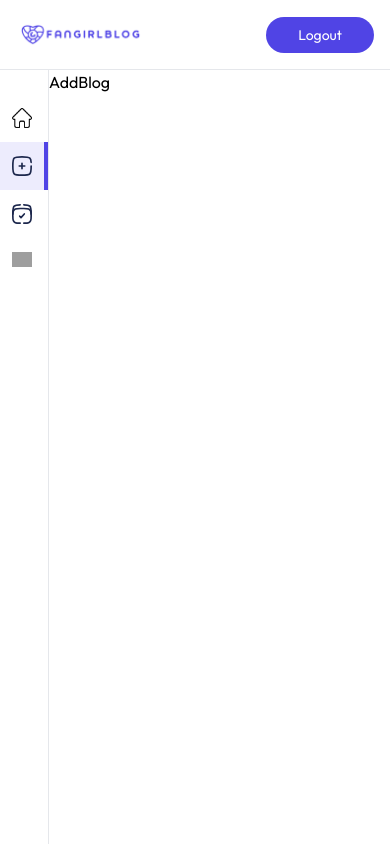
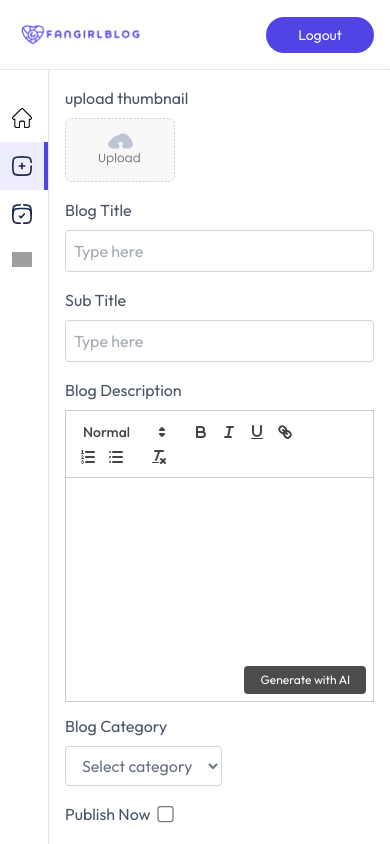
Before and after one commit to pouryourlove/fangirl-blog, a React (Vite) app in the folder client/: page /admin/addBlog in a window 390 px wide. Built offline with nearby package versions, Linux system fonts and the light colour scheme; grey boxes are pictures that could not be loaded; the HTML template or start-up script is replaced by a standard one.

Commit message:
feat: add AddBlog page

```diff
--- a/client/package.json
+++ b/client/package.json
@@ -13,6 +13,7 @@
     "@tailwindcss/vite": "^4.1.10",
     "moment": "^2.30.1",
     "motion": "^12.19.2",
+    "quill": "^2.0.3",
     "react": "^19.1.0",
     "react-dom": "^19.1.0",
     "react-router-dom": "^7.6.2",
--- a/client/src/App.jsx
+++ b/client/src/App.jsx
@@ -8,6 +8,7 @@
 import AddBlog from './pages/admin/AddBlog'
 import Comments from './pages/admin/Comments'
 import Login from './pages/admin/Login'
+import 'quill/dist/quill.snow.css'
 
 function App() {
   return (
--- a/client/src/assets/assets.js
+++ b/client/src/assets/assets.js
@@ -21,6 +21,7 @@
 import cross_icon from './cross_icon.svg'
 import tick_icon from './tick_icon.svg'
 import bin_icon from './bin_icon.svg'
+import upload_area from './upload_area.svg'
 
 export const assets = {
     logo,
@@ -35,7 +36,8 @@
     dashboard_icon_4,
     cross_icon,
     tick_icon,
-    bin_icon
+    bin_icon,
+    upload_area
 }
 export const blogCategories = ['All', 'Zzong', 'Moodeng','TV shows','Movies', 'Music']
 
--- a/client/src/pages/admin/AddBlog.jsx
+++ b/client/src/pages/admin/AddBlog.jsx
@@ -1,9 +1,117 @@
-import React from 'react'
+import React, { useRef, useState } from "react";
+import { assets, blogCategories } from "../../assets/assets";
+import Quill from "quill";
+import { useEffect } from "react";
 
 function AddBlog() {
+  const editorRef = useRef(null);
+  const quillRef = useRef(null);
+
+  const [image, setImage] = useState(false);
+  const [title, setTitle] = useState("");
+  const [subTitle, setSubTitle] = useState("");
+  const [category, setCategory] = useState("Movie");
+  const [isPublished, setIsPublished] = useState(false);
+
+  const generateContent = async () => {};
+
+  const onsubmitHandler = async (e) => {
+    e.preventDefault;
+  };
+
+  useEffect(() => {
+    //initiate quill only once
+    if (!quillRef.current && editorRef.current) {
+      quillRef.current = new Quill(editorRef.current, { theme: "snow" });
+    }
+  }, []);
+
   return (
-    <div>AddBlog</div>
-  )
+    <form
+      onSubmit={onsubmitHandler}
+      className="flex-1 bg-blue-50/50 text-gray-600 h-full overflow-scroll"
+    >
+      <div className="bg-white w-full max-w-3xl p-4 md:p-10 sm:m-10 shadow rounded">
+        <p>upload thumbnail</p>
+        <label htmlFor="image">
+          <img
+            src={!image ? assets.upload_area : URL.createObjectURL(image)}
+            alt=""
+            className="mt-2 h-16 rounded cursor-pointer"
+          />
+          <input
+            onChange={(e) => setImage(e.target.files[0])}
+            type="file"
+            id="image"
+            hidden
+            required
+          />
+        </label>
+        <p className="mt-4">Blog Title</p>
+        <input
+          type="text"
+          placeholder="Type here"
+          required
+          className="w-full max-w-lg mt-2 p-2 border border-gray-300 outline-none rounded"
+          onChange={(e) => setTitle(e.target.value)}
+          value={title}
+        />
+
+        <p className="mt-4">Sub Title</p>
+        <input
+          type="text"
+          placeholder="Type here"
+          required
+          className="w-full max-w-lg mt-2 p-2 border border-gray-300 outline-none rounded"
+          onChange={(e) => setSubTitle(e.target.value)}
+          value={subTitle}
+        />
+
+        <p className="mt-4">Blog Description</p>
+        <div className="max-w-lg h-74 pb-16 sm:pb-10 pt-2 relative">
+          <div ref={editorRef}></div>
+          <button
+            type="button"
+            onClick={generateContent}
+            className="absolute bottom-1 right-2 ml-2 text-xs text-white bg-black/70 px-4 py-1.5 rounded hover:underline cursor-pointer "
+          >
+            Generate with AI
+          </button>
+        </div>
+
+        <p className="mt-4">Blog Category</p>
+        <select
+          onChange={(e) => setCategory(e.target.value)}
+          name="category"
+          className="mt-2 px-3 py-2 border text-gray-500 border-gray-300 outline-none rounded"
+        >
+          <option value="">Select category</option>
+          {blogCategories.map((item, index) => {
+            return (
+              <option key={index} value={item}>
+                {item}
+              </option>
+            );
+          })}
+        </select>
+        <div className="flex gap-2 mt-4">
+          <p>Publish Now</p>
+          <input
+            type="checkbox"
+            checked={isPublished}
+            className="scale-125 curosr-pointer"
+            onChange={(e) => setIsPublished(e.target.checked)}
+          />
+        </div>
+        <button
+          type="submit"
+          className="mt-8 w-40 h-10 bg-primary text-white rounded cursor-pointer text-sm"
+        >
+          Add Blog
+        </button>
+      </div>
+    </form>
+  );
 }
 
-export default AddBlog
+export default AddBlog;
```
Also changed, not shown: client/src/assets/upload_area.svg (added), 1 other file (tests, documents, lock files or other folders).
